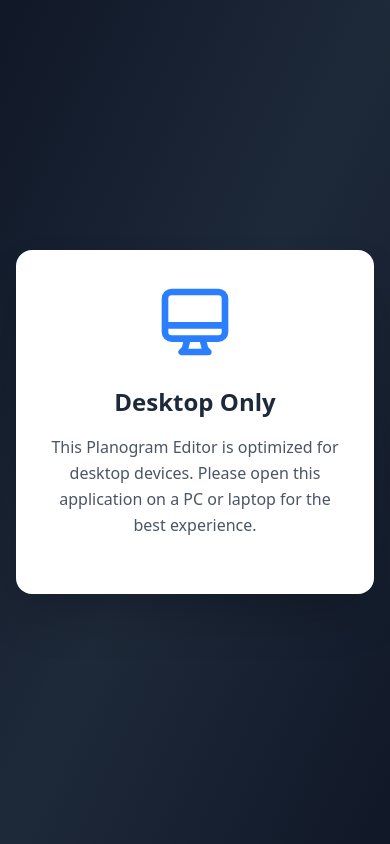
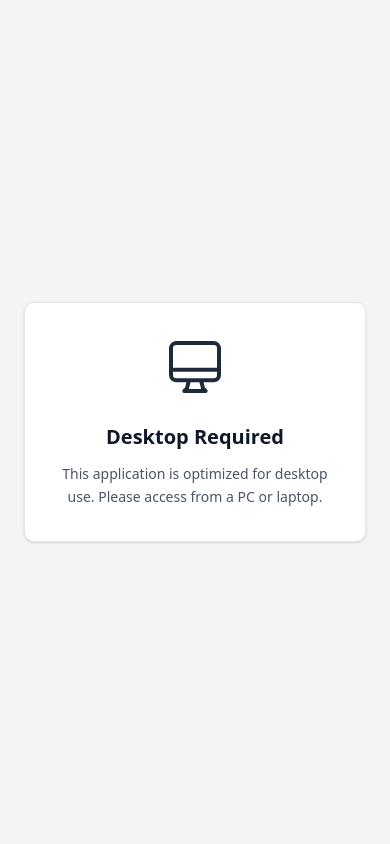
Before and after one commit to ashok-2003/planogram-Editor, a Next.js app: page / in a window 390 px wide. Built offline with nearby package versions, Linux system fonts and the light colour scheme.

Commit message:
added the main page
Signed-off-by: Ashok Kumar <ashokgupta2678@gmail.com>

```diff
--- a/app/page.tsx
+++ b/app/page.tsx
@@ -1,15 +1,19 @@
-import Image from "next/image";
-import PlanogramPage from "./planogram/page";
+"use client"
+import React from 'react';
+import { ArrowRight, Layout, Upload } from 'lucide-react';
+import { useRouter } from 'next/navigation';
 
 export default function Home() {
+  const router = useRouter();
+
   return (
     <>
       {/* Mobile Warning - Hidden on Desktop */}
-      <div className="md:hidden min-h-screen bg-gradient-to-br from-gray-900 via-gray-800 to-gray-900 flex items-center justify-center p-4"><var></var>
-        <div className="max-w-md w-full bg-white rounded-2xl shadow-2xl p-8 text-center">
+      <div className="md:hidden min-h-screen bg-gray-100 flex items-center justify-center p-6">
+        <div className="max-w-md w-full bg-white rounded-lg shadow-sm border border-gray-200 p-8 text-center">
           <div className="mb-6">
             <svg
-              className="w-20 h-20 mx-auto text-blue-500"
+              className="w-16 h-16 mx-auto text-gray-800"
               fill="none"
               stroke="currentColor"
               viewBox="0 0 24 24"
@@ -17,27 +21,92 @@
               <path
                 strokeLinecap="round"
                 strokeLinejoin="round"
-                strokeWidth={2}
+                strokeWidth={1.5}
                 d="M9.75 17L9 20l-1 1h8l-1-1-.75-3M3 13h18M5 17h14a2 2 0 002-2V5a2 2 0 00-2-2H5a2 2 0 00-2 2v10a2 2 0 002 2z"
               />
             </svg>
           </div>
 
-          <h1 className="text-2xl font-bold text-gray-800 mb-4">
-            Desktop Only
+          <h1 className="text-xl font-semibold text-gray-900 mb-3">
+            Desktop Required
           </h1>
 
-          <p className="text-gray-600 mb-6 leading-relaxed">
-            This Planogram Editor is optimized for desktop devices.
-            Please open this application on a PC or laptop for the best experience.
+          <p className="text-gray-600 text-sm leading-relaxed">
+            This application is optimized for desktop use. Please access from a PC or laptop.
           </p>
-
         </div>
       </div>
 
       {/* Desktop App - Hidden on Mobile */}
-      <div className="hidden md:block">
-        <PlanogramPage />
+      <div className="hidden md:block min-h-screen bg-gray-100">
+        {/* Header Section - 30% of screen */}
+        <div className="h-[30vh] flex items-center justify-center border-b border-gray-300">
+          <div className="text-center">
+            <h1 className="text-4xl font-bold text-orange-500 mb-2">
+              Welcome to ShelfMuse
+            </h1>
+            <p className="text-gray-600 text-md">
+              Choose your preferred method to get started
+            </p>
+          </div>
+        </div>
+
+        {/* Grid Section - 70% of screen */}
+        <div className="h-[70vh] grid grid-cols-2">
+          {/* Left Side - Create from Scratch */}
+          <button
+            onClick={() => router.push('/planogram')}
+            className="group col-span-1 bg-white border-r border-gray-200 flex items-center justify-center p-12  transition-colors duration-200"
+          >
+            <div className="max-w-md w-full hover:bg-gray-50 border border-dashed p-4 border-black rounded-sm">
+              <div className="mb-6">
+                <div className="inline-flex items-center justify-center w-14 h-14 bg-gray-900 rounded-lg mb-6">
+                  <Layout className="w-7 h-7 text-white" />
+                </div>
+              </div>
+
+              <h2 className="text-3xl font-semibold text-gray-900 mb-4 text-left">
+                Create from Scratch
+              </h2>
+
+              <p className="text-gray-600 text-left mb-8 leading-relaxed">
+                Build your planogram from the ground up with complete control over every element and layout detail.
+              </p>
+
+              <div className="flex items-center text-gray-900 font-medium group-hover:gap-3 gap-2 transition-all">
+                <span>Get Started</span>
+                <ArrowRight className="w-5 h-5" />
+              </div>
+            </div>
+          </button>
+
+          {/* Right Side - Upload & Convert */}
+          <button
+            onClick={() => router.push('/upload')}
+            className="group col-span-1 bg-gray-900 flex items-center justify-center p-12  transition-colors duration-200"
+          >
+            <div className="max-w-md w-full hover:bg-gray-800 border border-dashed p-4 rounded-sm">
+              <div className="mb-6">
+                <div className="inline-flex items-center justify-center w-14 h-14 bg-white rounded-lg mb-6">
+                  <Upload className="w-7 h-7 text-gray-900" />
+                </div>
+              </div>
+
+              <h2 className="text-3xl font-semibold text-white mb-4 text-left">
+                Convert Image to PCG
+              </h2>
+
+              <p className="text-gray-300 text-left mb-8 leading-relaxed">
+                Upload existing planogram images and transform them into editable digital formats instantly.
+              </p>
+
+              <div className="flex items-center text-white font-medium group-hover:gap-3 gap-2 transition-all">
+                <span>Upload Image</span>
+                <ArrowRight className="w-5 h-5" />
+              </div>
+            </div>
+          </button>
+        </div>
       </div>
     </>
   );
```
